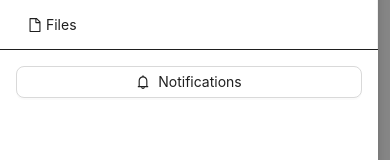
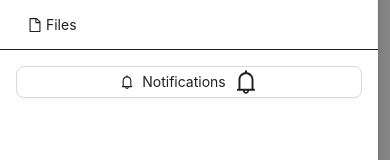
Before and after one commit to Ymffuture/Filebank, a React (Vite) app in the folder filebank-frontend/: page /about-us in a window 390 px wide. Both pictures are taken after a click on the button 324 px from the left and 32 px from the top of the page. Shown: the part 217-377 px from the top of the page. Built offline with nearby package versions, Linux system fonts and the light colour scheme.

Commit message:
Update Navbar.jsx

```diff
--- a/filebank-frontend/src/components/Navbar.jsx
+++ b/filebank-frontend/src/components/Navbar.jsx
@@ -78,7 +78,7 @@ export default function Navbar() {
         </div>
 
         {/* Right icons on desktop only */}
-        <Space size="large" className="hidden md:flex items-center">
+        <Space size="large" className="hidden md:hidden items-center">
           {user ? (
             <>
               {/* Notifications */}
@@ -147,6 +147,17 @@ export default function Navbar() {
           <Space direction="vertical" size="large" className="w-full">
             <Button block icon={<BellOutlined />} onClick={() => { setNotifModalVisible(true); setDrawerVisible(false); }}>
               Notifications
+              <Badge
+                count={notifications}
+                offset={[0, 5]}
+                style={{ backgroundColor: '#333' }}
+                className="cursor-pointer"
+              >
+                <BellOutlined
+                  className="text-2xl"
+                  onClick={() => setNotifModalVisible(true)}
+                />
+              </Badge>
             </Button>
             {user ? (
               <Button block icon={<LogoutOutlined />} danger onClick={handleLogout}>
@@ -173,7 +184,7 @@ export default function Navbar() {
         type="primary"
         shape="circle"
         size="large"
-        className="hidden lg:flex fixed bottom-6 right-6 items-center justify-center shadow-xl"
+        className="md:hidden lg:flex fixed bottom-6 right-6 items-center justify-center shadow-xl"
         icon={<MdOutlineFeedback size={24} />}
         onClick={() => navigate('/feedback')}
       />
```
